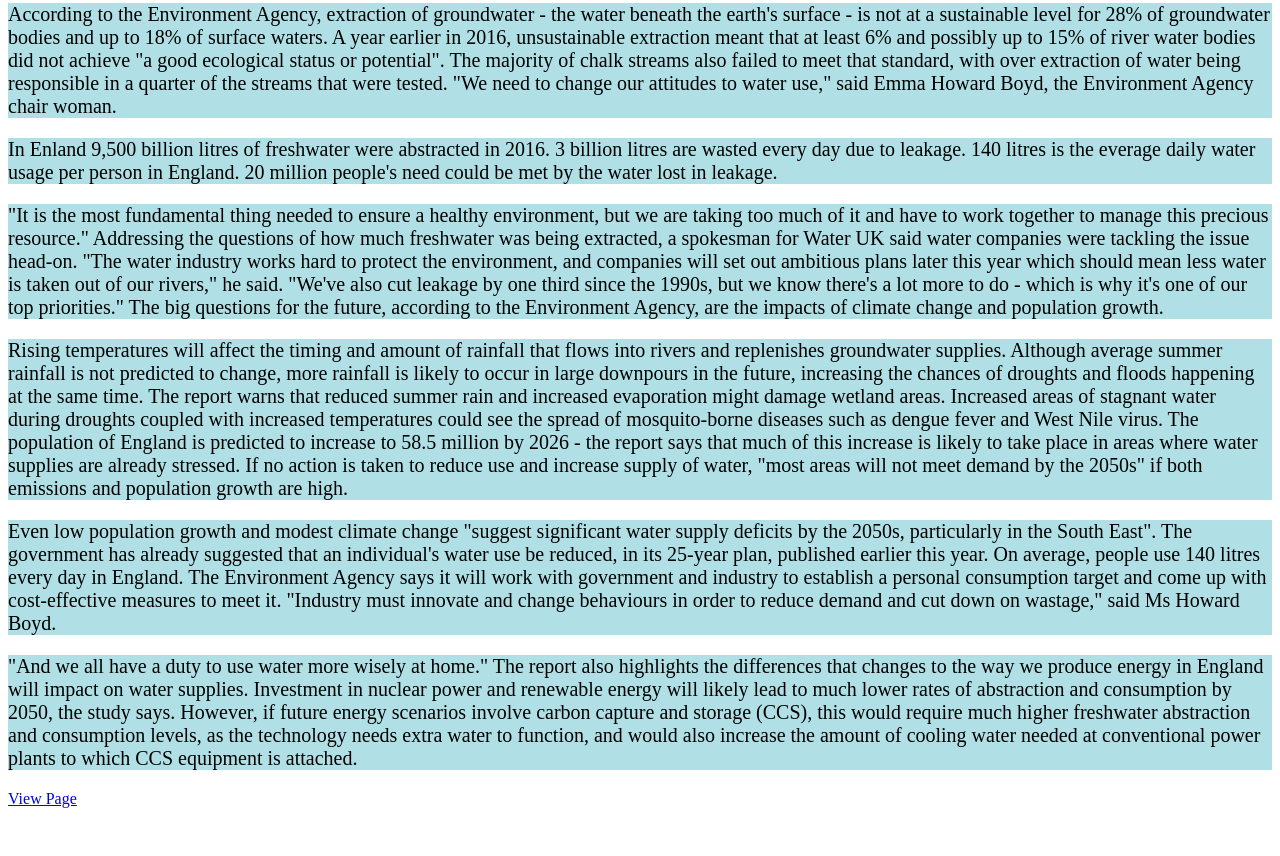
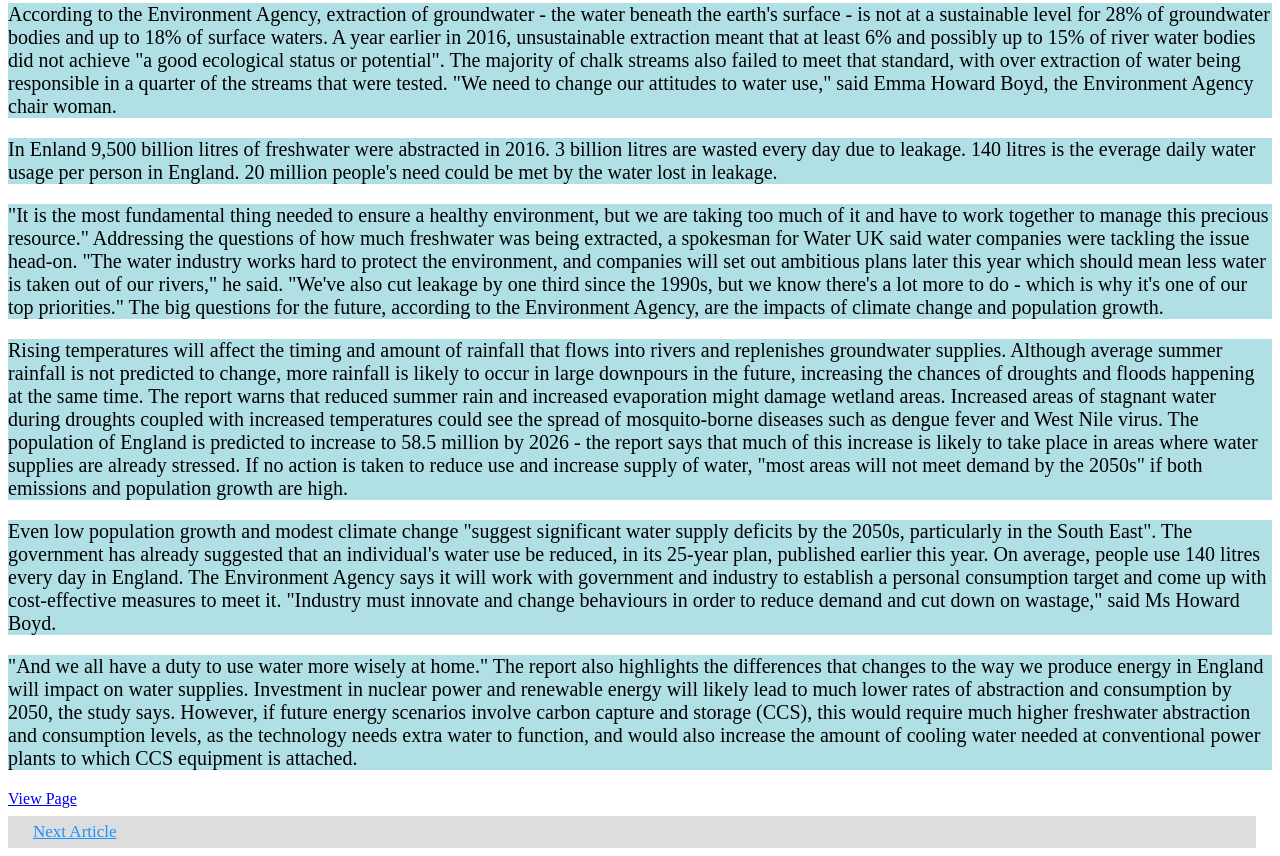
Before and after one commit to Jakevella13/WaterShortage, a plain HTML site: page index.html in a window 1280 px wide. Shown: the part 959-1815 px from the top of the page. Before the commit the page ends 1775 px from the top, so only its background shows below. Drawn offline with Linux system fonts and the light colour scheme.

Commit message:
Update index.html

```diff
--- a/index.html
+++ b/index.html
@@ -101,3 +101,12 @@ However, if future energy scenarios involve carbon capture and storage (CCS), th
 
 <a class="w3-btn"   href="http://www.bbc.co.uk/news/science-environment-44215418"
 target="blank"> View Page  </a>
+
+
+
+<div class="searchbar">
+  <a class="active"
+      <a href="#world"><a class="w3-btn"   href="https://jakevella13.github.io/DonaldTrumpUK/index.html"
+target="blank"> Next Article  </a></a>
+     <link rel="stylesheet"
+          href="index.css">
```
